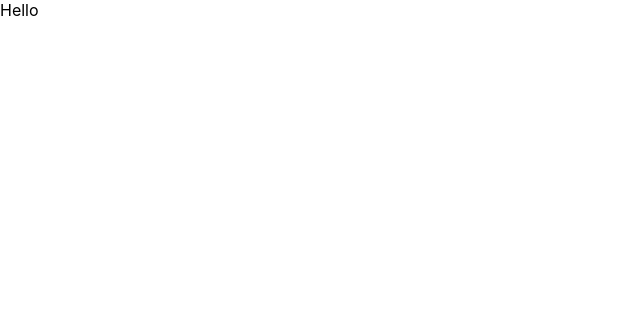
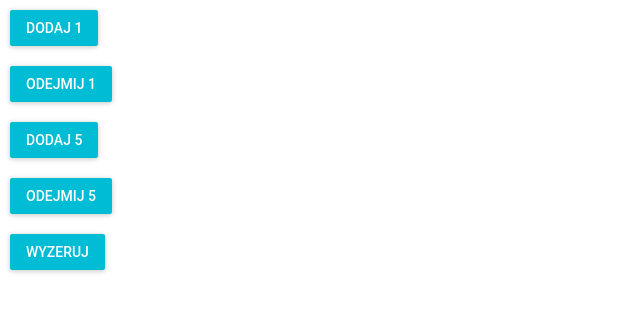
Before and after one commit to KrystianKaminski/isa-counter, a React (Create React App) app: page / in a window 1280 px wide. Shown: the top 312 px of the page, without its empty margins (0-640 px from the left). Built offline with nearby package versions, Linux system fonts and the light colour scheme.

Commit message:
Buttons created

```diff
--- a/package.json
+++ b/package.json
@@ -3,6 +3,7 @@
   "version": "0.1.0",
   "private": true,
   "dependencies": {
+    "material-ui": "^0.20.2",
     "react": "^16.6.3",
     "react-dom": "^16.6.3",
     "react-scripts": "2.1.1"
--- a/src/App.js
+++ b/src/App.js
@@ -1,8 +1,9 @@
 import React from "react";
+import Counter from "./Counter";
 
 const App = () => (
     <div>
-        Hello
+        <Counter />
     </div>
 )
 
--- /dev/null
+++ b/src/Button.js
@@ -0,0 +1,20 @@
+import React from 'react'
+
+import RaisedButton from 'material-ui/RaisedButton'
+
+const style = {
+    margin: 10
+}
+
+const Button = (props) => (
+    <div>
+        <RaisedButton
+            label={props.label}
+            primary={true}
+            style={style}
+            onClick={props.onClick}
+        />
+    </div>
+)
+
+export default Button
--- /dev/null
+++ b/src/Counter.js
@@ -0,0 +1,31 @@
+import React from 'react'
+import Button from './Button'
+
+
+class Counter extends React.Component {
+
+
+    render() {
+        return (
+            <div>
+                <Button
+                    label="Dodaj 1"
+                />
+                <Button
+                    label="Odejmij 1"
+                />
+                <Button
+                    label="Dodaj 5"
+                />
+                <Button
+                    label="Odejmij 5"
+                />
+                <Button
+                    label="Wyzeruj"
+                />
+            </div>
+        )
+    }
+}
+
+export default Counter
--- a/src/index.js
+++ b/src/index.js
@@ -1,6 +1,11 @@
 import React from 'react';
 import ReactDOM from 'react-dom';
+import MuiThemeProvider from 'material-ui/styles/MuiThemeProvider'
 import './index.css';
 import App from './App';
 
-ReactDOM.render( < App / > , document.getElementById('root'));
+ReactDOM.render(
+    <MuiThemeProvider>
+        <App />
+    </MuiThemeProvider>,
+    document.getElementById('root'));
```
Also changed, not shown: 1 other file (tests, documents, lock files or other folders).
